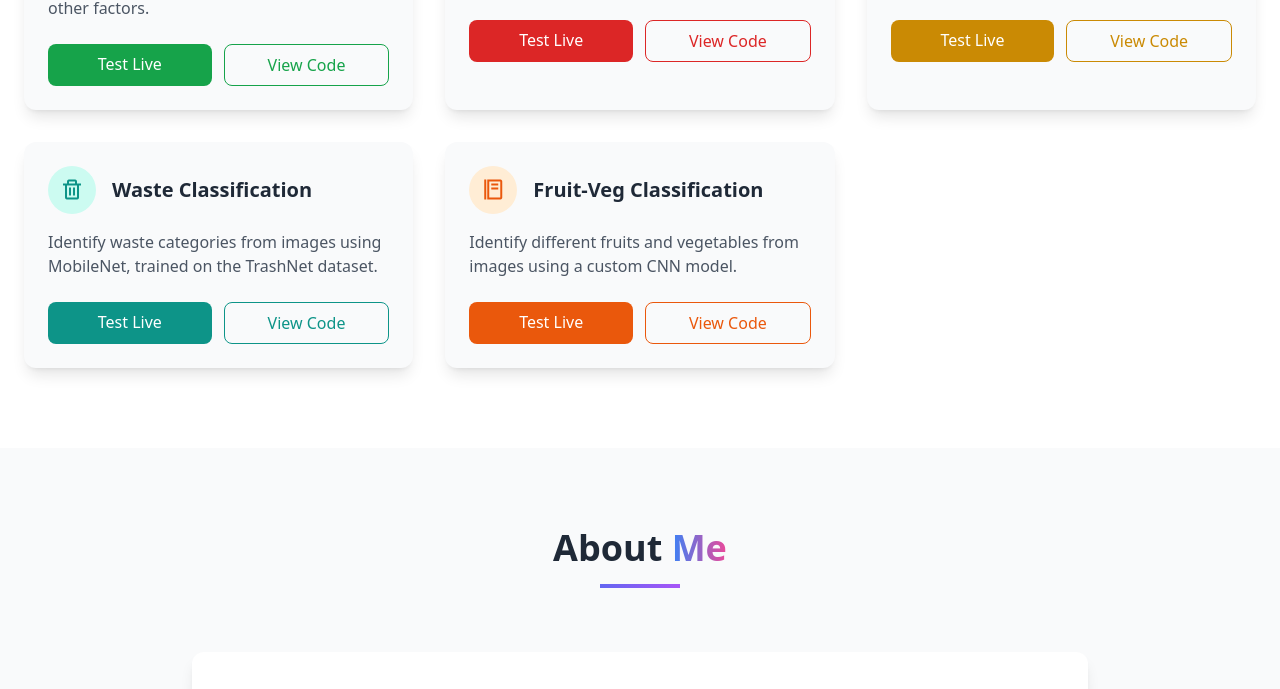
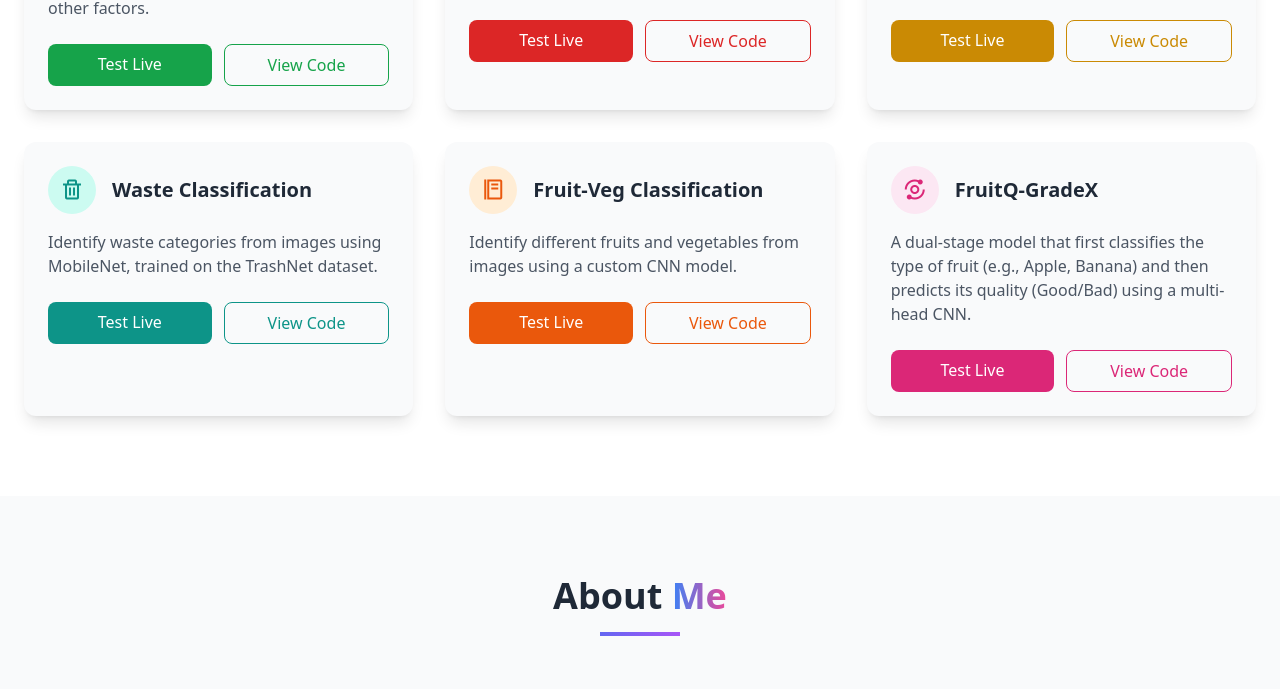
Before and after one commit to arpanpramanik2003/project-website, a plain HTML site: page index.html in a window 1280 px wide. Shown: the part 1154-1843 px from the top of the page. Drawn offline with nearby package versions, Linux system fonts and the light colour scheme.

Commit message:
Update index.html

```diff
--- a/index.html
+++ b/index.html
@@ -32,6 +32,8 @@
                         <a href="#sentement" class="block px-4 py-2 hover:bg-gray-700 transition">Sentiment Analysis</a>
                         <a href="#waste" class="block px-4 py-2 hover:bg-gray-700 transition">Waste Classification</a>
                         <a href="#fruits" class="block px-4 py-2 hover:bg-gray-700 transition">Fruit-Veg Classification</a>
+                        <a href="#fruitq" class="block px-4 py-2 hover:bg-gray-700 transition">FruitQ-GradeX</a>
+
                     </div>
                 </div>
 
@@ -281,6 +283,29 @@
                         </div>
                     </div>
                 </div>
+
+                <!-- FruitQ-GradeX -->
+                <div id="fruitq" class="project-card bg-gray-50 rounded-xl overflow-hidden shadow-lg hover:shadow-2xl transition duration-500 transform hover:-translate-y-2">
+                    <div class="p-6">
+                        <div class="flex items-center mb-4">
+                            <div class="w-12 h-12 rounded-full bg-pink-100 flex items-center justify-center mr-4">
+                                <i class='bx bx-analyse text-2xl text-pink-600'></i>
+                            </div>
+                            <h3 class="project-title text-xl font-bold">FruitQ-GradeX</h3>
+                        </div>
+                        <p class="text-gray-600 mb-6">
+                            A dual-stage model that first classifies the type of fruit (e.g., Apple, Banana) and then predicts its quality (Good/Bad) using a multi-head CNN.
+                        </p>
+                        <div class="flex flex-wrap gap-3">
+                            <a href="https://fruit-quality-classifier-arpan.streamlit.app/" target="_blank" class="flex-1 min-w-[120px] text-center px-4 py-2 bg-pink-600 text-white rounded-lg hover:bg-pink-700 transition">
+                                Test Live
+                            </a>
+                            <a href="https://github.com/arpanpramanik2003/Fruit-Quality-Classifier" target="_blank" class="flex-1 min-w-[120px] text-center px-4 py-2 border border-pink-600 text-pink-600 rounded-lg hover:bg-pink-50 transition">
+                                View Code
+                            </a>
+                        </div>
+                    </div>
+                </div>
             </div>
         </div>
     </section>
```
